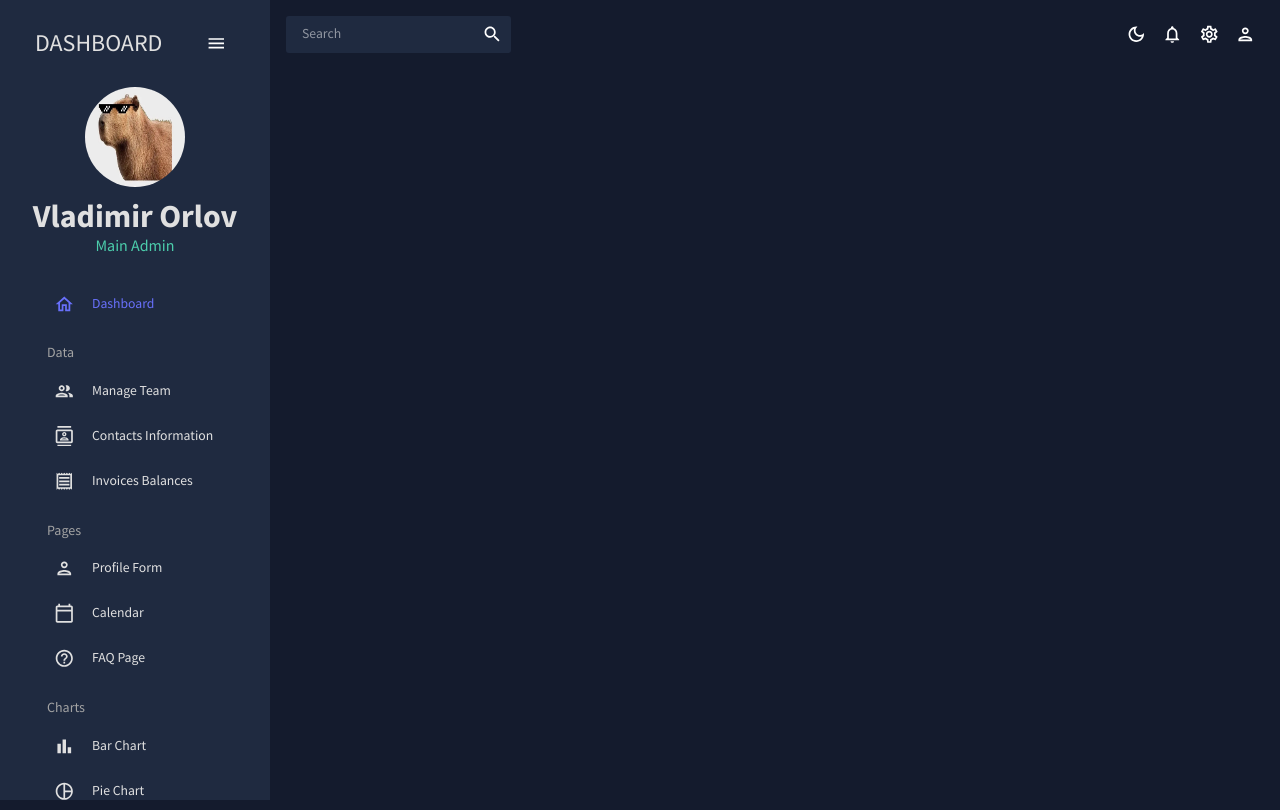
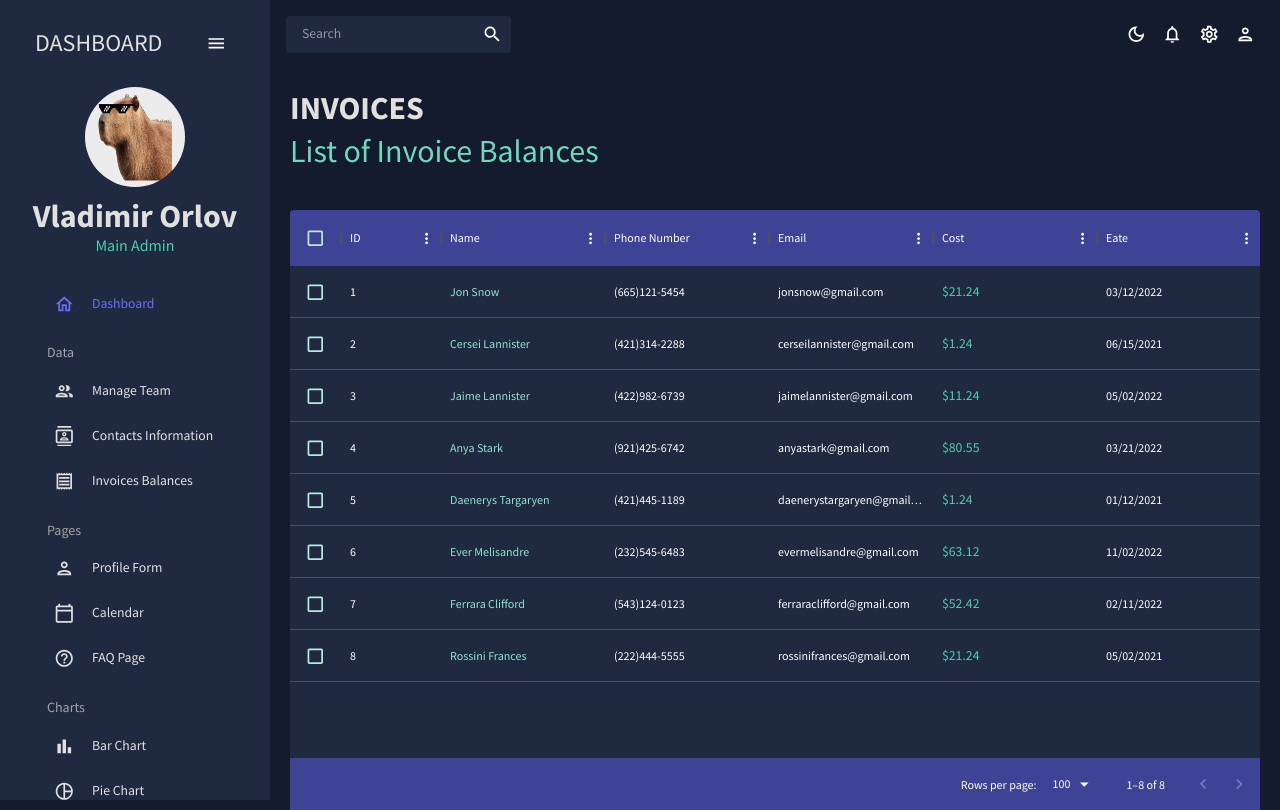
Before and after one commit to Satancrew/admin-dashboard-react, a React (Create React App) app in the folder react-admin/: page /invoices in a window 1280 px wide. Built offline with nearby package versions, Linux system fonts and the light colour scheme.

Commit message:
feat: add invoices component

```diff
--- a/react-admin/src/App.js
+++ b/react-admin/src/App.js
@@ -6,7 +6,7 @@
 import { Sidebar } from './scenes/global/Sidebar';
 import { Team } from './scenes/team';
 import { Contacts } from './scenes/contacts';
-// import { Invoices } from './scenes/invoices';
+import { Invoices } from './scenes/invoices';
 // import { Bar } from './scenes/bar';
 // import { Form } from './scenes/form';
 // import { Line } from './scenes/line';
@@ -30,7 +30,7 @@
               <Route path="/" element={<Dashboard />} />
               <Route path="/team" element={<Team />} />
               <Route path="/contacts" element={<Contacts />} />
-              {/* <Route path="/invoices" element={<Invoices />} /> */}
+              <Route path="/invoices" element={<Invoices />} />
               {/* <Route path="/form" element={<Form />} /> */}
               {/* <Route path="/bar" element={<Bar />} /> */}
               {/* <Route path="/pie" element={<Pie />} /> */}
--- /dev/null
+++ b/react-admin/src/scenes/invoices/index.jsx
@@ -0,0 +1,81 @@
+import { Box, Typography, useTheme } from '@mui/material';
+import { DataGrid } from '@mui/x-data-grid';
+import { tokens } from '../../theme';
+import { mockDataInvoices } from '../../data/mockData';
+import { Header } from '../../components/Header';
+
+export const Invoices = () => {
+  const theme = useTheme();
+  const colors = tokens(theme.palette.mode);
+
+  const columns = [
+    { field: 'id', headerName: 'ID' },
+    {
+      field: 'name',
+      headerName: 'Name',
+      flex: 1,
+      cellClassName: 'name-column--cell',
+    },
+    {
+      field: 'phone',
+      headerName: 'Phone Number',
+      flex: 1,
+    },
+    {
+      field: 'email',
+      headerName: 'Email',
+      flex: 1,
+    },
+    {
+      field: 'cost',
+      headerName: 'Cost',
+      flex: 1,
+      renderCell: params => (
+        <Typography color={colors.greenAccent[500]}>
+          ${params.row.cost}
+        </Typography>
+      ),
+    },
+    {
+      field: 'date',
+      headerName: 'Eate',
+      flex: 1,
+    },
+  ];
+
+  return (
+    <Box m="20px">
+      <Header title="INVOICES" subtitle="List of Invoice Balances" />
+      <Box
+        m="40px 0 0 0"
+        height="75vh"
+        sx={{
+          '& .MuiDataGrid-root': {
+            border: 'none',
+          },
+          '& .MuiDataGrid-cell': {
+            borderBottom: 'none',
+          },
+          '& .name-column--cell': {
+            color: colors.greenAccent[300],
+          },
+          '& .MuiDataGrid-columnHeaders': {
+            backgroundColor: colors.blueAccent[700],
+            borderBottom: 'none',
+          },
+          '& .MuiDataGrid-virtualScroller': {
+            backgroundColor: colors.primary[400],
+          },
+          '& .MuiDataGrid-footerContainer': {
+            borderTop: 'none',
+            backgroundColor: colors.blueAccent[700],
+          },
+          '& .MuiCheckbox-root': {
+            color: `${colors.greenAccent[200]} !important`,
+          },
+        }}>
+        <DataGrid checkboxSelection rows={mockDataInvoices} columns={columns} />
+      </Box>
+    </Box>
+  );
+};
```
